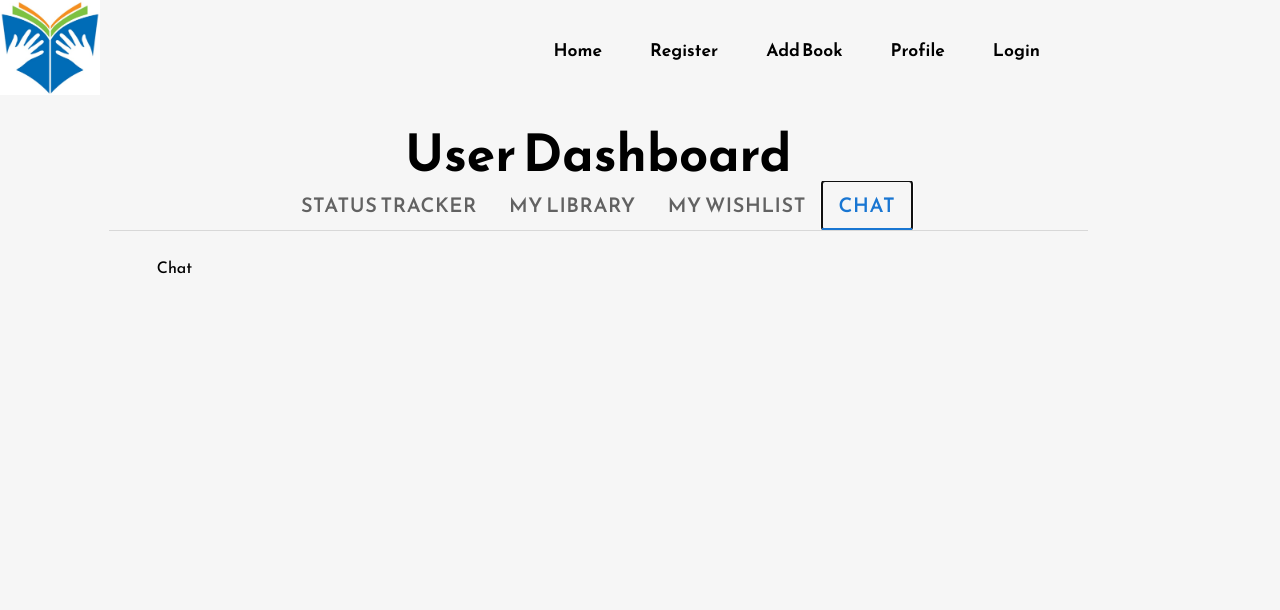
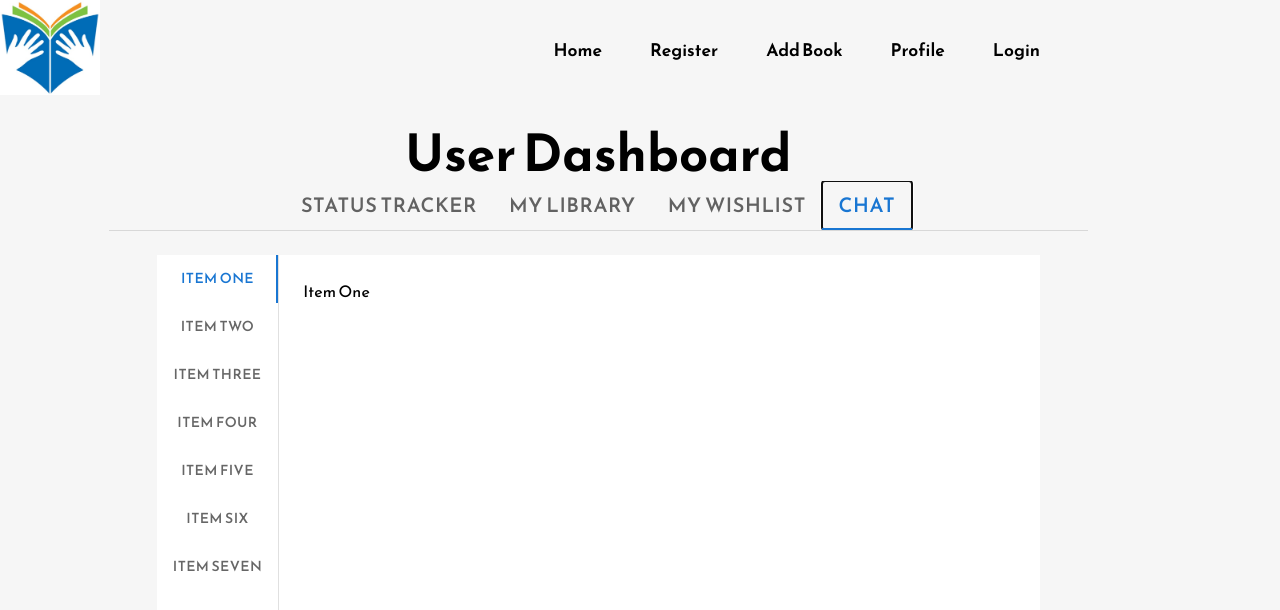
Before and after one commit to dalpiad/Books2Borrow, a React (Vite) app: page /SimpleUserDashboard in a window 1280 px wide. Both pictures are taken after a click on the tab "CHAT". Shown: the top 610 px of the page. Built offline with nearby package versions, Linux system fonts and the light colour scheme.

Commit message:
statan chat

```diff
--- a/package.json
+++ b/package.json
@@ -11,13 +11,11 @@
     "preview": "vite preview"
   },
   "dependencies": {
-
     "@emotion/react": "^11.11.4",
     "@emotion/styled": "^11.11.0",
     "@fortawesome/fontawesome-free": "^6.5.2",
     "@fortawesome/free-solid-svg-icons": "^6.5.2",
     "@fortawesome/react-fontawesome": "^0.2.0",
-    "@mui/icons-material": "^5.15.14",
     "@mui/material": "^5.15.15",
     "axios": "^1.6.8",
     "bootstrap": "^5.3.3",
--- a/src/components/SimpleUserDashboard.jsx
+++ b/src/components/SimpleUserDashboard.jsx
@@ -7,6 +7,7 @@ import Box from '@mui/material/Box';
 import Navigation from './Navigation';
 import MyLibrary from './MyLibrary';
 import Wishlist from './Wishlist';
+import MessageInbox from './chatComponents/MessageInbox';
 
 
 function CustomTabPanel(props) {
@@ -48,9 +49,8 @@ function CustomTabPanel(props) {
 
 
 
-const SimpleUserDashboard = ( {authToken} ) => {
+const SimpleUserDashboard = () => {
   const [value, setValue] = useState(0);
-  authToken = authToken;
   const handleChange = (event, newValue) => {
     setValue(newValue);
   };
@@ -80,13 +80,13 @@ const SimpleUserDashboard = ( {authToken} ) => {
                 Status Tracker
             </CustomTabPanel>
             <CustomTabPanel value={value} index={1}>
-                <MyLibrary authToken={authToken}/>
+                <MyLibrary />
             </CustomTabPanel>
             <CustomTabPanel value={value} index={2}>
                 <Wishlist />
             </CustomTabPanel>
             <CustomTabPanel value={value} index={3}>
-                Chat
+                <MessageInbox />
             </CustomTabPanel>
         </div>
         </>
--- a/src/components/Wishlist.jsx
+++ b/src/components/Wishlist.jsx
@@ -5,7 +5,7 @@ import Button from "@mui/material/Button";
 
 
 const Wishlist = () => {
-  console.log(localStorage.getItem('jwt'));
+//  console.log(localStorage.getItem('jwt'));
   const authHeader = localStorage.getItem('jwt');
   const { data: wishlist, isLoading } = useQuery({
       queryFn: async () => {
@@ -13,25 +13,25 @@ const Wishlist = () => {
           `http://localhost:8080/wishlist/all`, {
             headers: {'Authorization': `${authHeader}`}
         })
-        console.log(response.data);
+        //console.log(response.data);
         return (response.data);
       },
       queryKey: ["wishlist"]
   });
 
-      console.log(wishlist);
+ //     console.log(wishlist);
 
 
   if (isLoading) {
     return <div>Loading...</div>;
   }
 
-  const handleClick = (wishlistItemId) => {
-      axios.delete(
+  const handleClick = async (wishlistItemId) => {
+      await axios.delete(
         `http://localhost:8080/wishlist/delete/${wishlistItemId}`, {
       headers: {'Authorization': `${authHeader}`}
-    })
-  }
+    });
+  };
 
   return (
     <>
--- /dev/null
+++ b/src/components/chatComponents/MessageInbox.jsx
@@ -0,0 +1,98 @@
+import * as React from 'react';
+import PropTypes from 'prop-types';
+import Tabs from '@mui/material/Tabs';
+import Tab from '@mui/material/Tab';
+import Typography from '@mui/material/Typography';
+import Box from '@mui/material/Box';
+
+function TabPanel(props) {
+  const { children, value, index, ...other } = props;
+
+  return (
+    <div
+      role="tabpanel"
+      hidden={value !== index}
+      id={`vertical-tabpanel-${index}`}
+      aria-labelledby={`vertical-tab-${index}`}
+      {...other}
+    >
+      {value === index && (
+        <Box sx={{ p: 3 }}>
+          <Typography>{children}</Typography>
+        </Box>
+      )}
+    </div>
+  );
+}
+
+TabPanel.propTypes = {
+  children: PropTypes.node,
+  index: PropTypes.number.isRequired,
+  value: PropTypes.number.isRequired,
+};
+
+function a11yProps(index) {
+  return {
+    id: `vertical-tab-${index}`,
+    'aria-controls': `vertical-tabpanel-${index}`,
+  };
+}
+
+
+const MessageInbox = () => {
+  console.log(localStorage.getItem('jwt'));
+  const authHeader = localStorage.getItem('jwt');
+  const [value, setValue] = React.useState(0);
+
+  const handleChange = (event, newValue) => {
+    setValue(newValue);
+  };
+
+  return (
+
+    <Box
+      sx={{ flexGrow: 1, bgcolor: 'background.paper', display: 'flex', height: 500 }}
+    >
+      <Tabs
+        orientation="vertical"
+        variant="scrollable"
+        value={value}
+        onChange={handleChange}
+        aria-label="Vertical tabs example"
+        sx={{ borderRight: 1, borderColor: 'divider' }}
+      >
+        <Tab label="Item One" {...a11yProps(0)} />
+        <Tab label="Item Two" {...a11yProps(1)} />
+        <Tab label="Item Three" {...a11yProps(2)} />
+        <Tab label="Item Four" {...a11yProps(3)} />
+        <Tab label="Item Five" {...a11yProps(4)} />
+        <Tab label="Item Six" {...a11yProps(5)} />
+        <Tab label="Item Seven" {...a11yProps(6)} />
+      </Tabs>
+      <TabPanel value={value} index={0}>
+        Item One
+      </TabPanel>
+      <TabPanel value={value} index={1}>
+        Item Two
+      </TabPanel>
+      <TabPanel value={value} index={2}>
+        Item Three
+      </TabPanel>
+      <TabPanel value={value} index={3}>
+        Item Four
+      </TabPanel>
+      <TabPanel value={value} index={4}>
+        Item Five
+      </TabPanel>
+      <TabPanel value={value} index={5}>
+        Item Six
+      </TabPanel>
+      <TabPanel value={value} index={6}>
+        Item Seven
+      </TabPanel>
+    </Box>
+  );
+
+};
+
+export default MessageInbox
```
Also changed, not shown: src/components/chatComponents/Chat.jsx (deleted, +0 -46 lines), src/components/chatComponents/ChatTest.jsx (added, +102 -0 lines), 1 other file (tests, documents, lock files or other folders).
